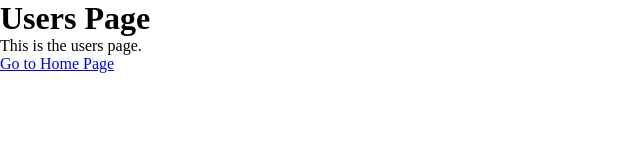
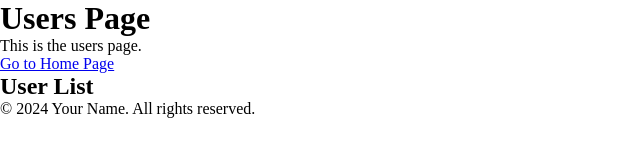
Before and after one commit to alce65/indra-29-09-demo-01, a plain HTML site: page Web/users/index.html in a window 1280 px wide. Shown: the whole page, without its empty margins (0-640 px from the left). Drawn offline with Linux system fonts and the light colour scheme.

Commit message:
Update users page

```diff
--- a/Web/users/index.html
+++ b/Web/users/index.html
@@ -8,8 +8,22 @@
     <script src="./index.js" defer type="module"></script>
   </head>
   <body>
-    <h1>Users Page</h1>
-    <p>This is the users page.</p>
-    <a href="../index.html">Go to Home Page</a>
+    <header>
+
+      <h1>Users Page</h1>
+      <p>This is the users page.</p>
+      <a href="../index.html">Go to Home Page</a>
+    </header>
+    <main>
+      <section>
+        <h2>User List</h2>
+        <ul id="user-list">
+          <!-- User items will be populated here by JavaScript -->
+        </ul>
+      </section>
+    </main>
+    <footer>
+      <p>&copy; 2024 Your Name. All rights reserved.</p>
+    </footer>
   </body>
 </html>
```
